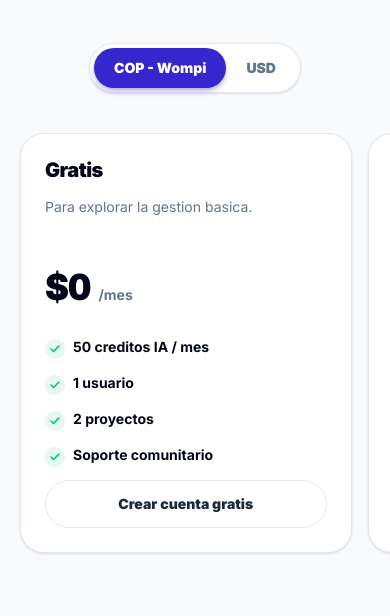
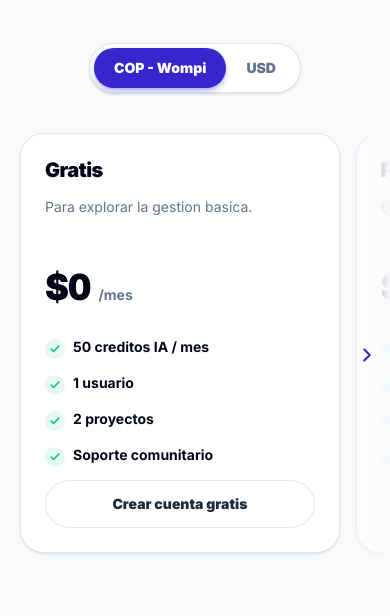
Before and after one commit to darman-prog/scrumter_landing_page, a React (Vite) app: page / in a window 390 px wide. Shown: the part 9360-9976 px from the top of the page. Built offline with nearby package versions, Linux system fonts and the light colour scheme.

Commit message:
Actualizacion Scroll horizontal pricing

```diff
--- a/src/components/Pricing.tsx
+++ b/src/components/Pricing.tsx
@@ -1,4 +1,5 @@
-import { ArrowRight, Check, ShieldCheck } from "lucide-react";
+import { ArrowRight, Check, ChevronRight, ShieldCheck } from "lucide-react";
+import { useState } from "react";
 import { SIGNUP_URL, content, type Currency, type Locale } from "../data/content";
 import { Reveal } from "./Reveal";
 import { SectionHeading } from "./SectionHeading";
@@ -13,6 +14,8 @@ export function Pricing({
   setCurrency: (currency: Currency) => void;
 }) {
   const copy = content[locale].pricing;
+  // hint de scroll horizontal: desaparece tras el primer gesto del usuario
+  const [scrolled, setScrolled] = useState(false);
 
   return (
     <section id="pricing" className="bg-slate-50 py-24 md:py-28 dark:bg-white/[0.03]">
@@ -57,10 +60,16 @@ export function Pricing({
           </div>
         </div>
 
-        {/* Grid de planes */}
-        <div className="flex gap-4 overflow-x-auto snap-x snap-mandatory pb-6 -mx-5 px-5 sm:mx-0 sm:px-0 lg:grid lg:grid-cols-3 lg:gap-6 xl:grid-cols-5 xl:gap-5 lg:overflow-visible lg:pb-0 [scrollbar-width:none] [&::-webkit-scrollbar]:hidden">
+        {/* Grid de planes — carrusel con hint sutil en móvil */}
+        <div className="relative -mx-5 sm:mx-0">
+          <div
+            onScroll={() => {
+              if (!scrolled) setScrolled(true);
+            }}
+            className="pricing-fade flex gap-4 overflow-x-auto snap-x snap-mandatory px-5 pb-6 sm:px-0 lg:grid lg:grid-cols-3 lg:gap-6 xl:grid-cols-5 xl:gap-5 lg:overflow-visible lg:pb-0 [scrollbar-width:none] [&::-webkit-scrollbar]:hidden"
+          >
           {copy.plans.map((plan, index) => (
-            <Reveal key={plan.name} delay={index * 60} className="min-w-[85vw] snap-center sm:min-w-[340px] lg:min-w-0 shrink-0 lg:shrink">
+            <Reveal key={plan.name} delay={index * 60} className="min-w-[82vw] snap-center sm:min-w-[340px] lg:min-w-0 shrink-0 lg:shrink">
               <article
                 className={`group relative flex h-full min-h-[420px] flex-col rounded-3xl border p-6 transition-all duration-300 hover:-translate-y-1 ${
                   plan.highlighted
@@ -133,6 +142,17 @@ export function Pricing({
               </article>
             </Reveal>
           ))}
+          </div>
+
+          {/* hint minimal: chevron con nudge sutil, se oculta tras el primer scroll */}
+          <span
+            aria-hidden="true"
+            className={`pricing-hint absolute right-3 top-1/2 z-10 flex -translate-y-1/2 items-center transition-opacity duration-300 lg:hidden ${
+              scrolled ? "pointer-events-none opacity-0" : "opacity-100"
+            }`}
+          >
+            <ChevronRight size={22} strokeWidth={2.25} className="pricing-hint-arrow text-brand dark:text-brand-200" />
+          </span>
         </div>
 
         {/* Garantía convertida en badge/pill */}
--- a/src/index.css
+++ b/src/index.css
@@ -573,6 +573,40 @@ body {
   background: linear-gradient(135deg, transparent 40%, rgba(129, 140, 248, 0.12) 50%, transparent 60%);
 }
 
+/* pricing móvil — hint de scroll horizontal minimal */
+.pricing-fade {
+  -webkit-mask-image: linear-gradient(90deg, transparent, #000 20px, #000 calc(100% - 56px), transparent);
+  mask-image: linear-gradient(90deg, transparent, #000 20px, #000 calc(100% - 56px), transparent);
+}
+@media (min-width: 1024px) {
+  .pricing-fade {
+    -webkit-mask-image: none;
+    mask-image: none;
+  }
+}
+.pricing-hint-arrow {
+  animation: hint-nudge 2.8s ease-in-out infinite;
+  will-change: transform;
+}
+@keyframes hint-nudge {
+  0%,
+  70%,
+  100% {
+    transform: translateX(0);
+  }
+  78% {
+    transform: translateX(5px);
+  }
+  86% {
+    transform: translateX(2px);
+  }
+}
+@media (prefers-reduced-motion: reduce) {
+  .pricing-hint-arrow {
+    animation: none;
+  }
+}
+
 /* marquee TrustLogos */
 .marquee-wrapper {
   overflow: hidden;
```
Also changed, not shown: 5 other files (tests, documents, lock files or other folders).
